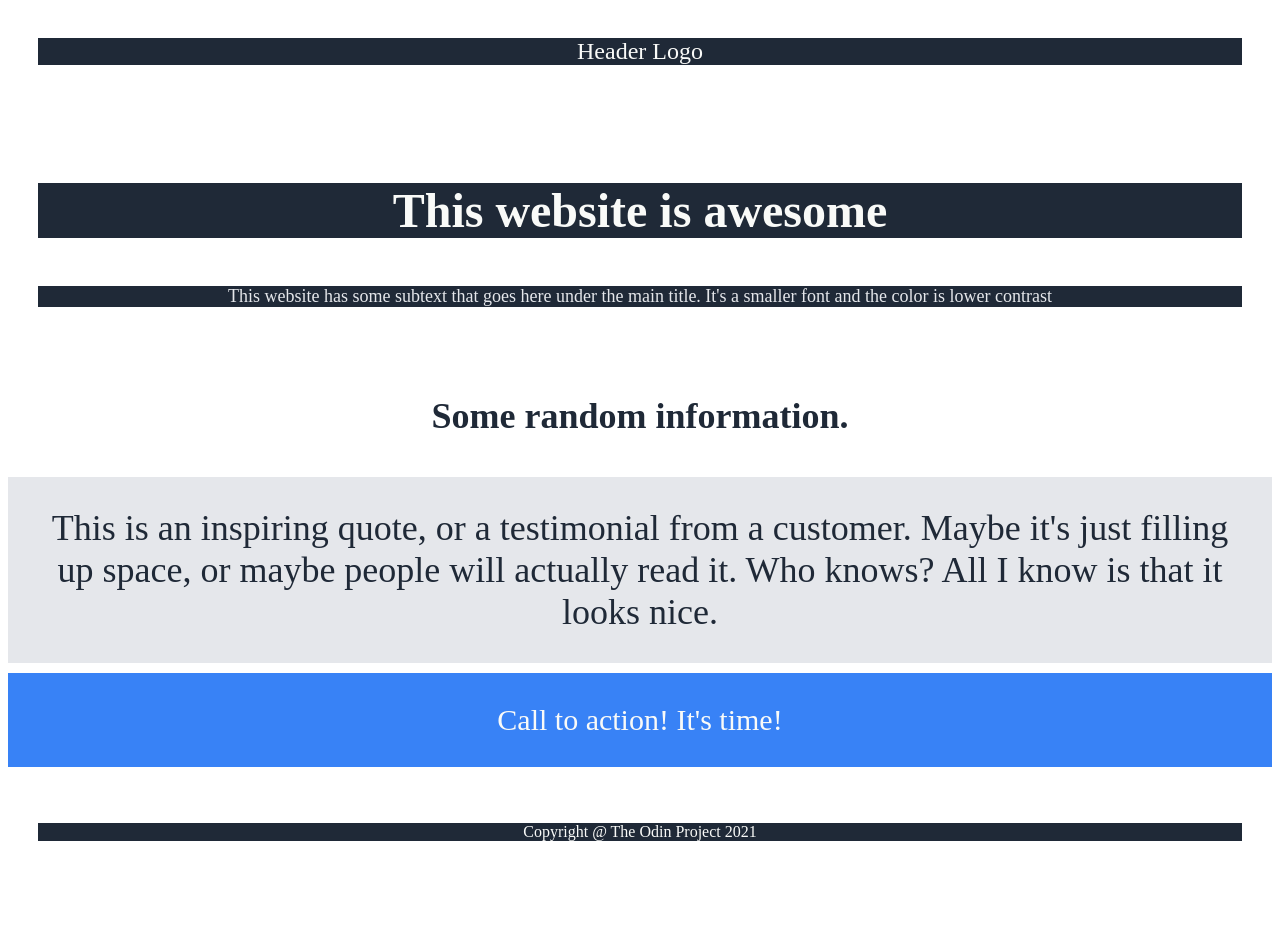
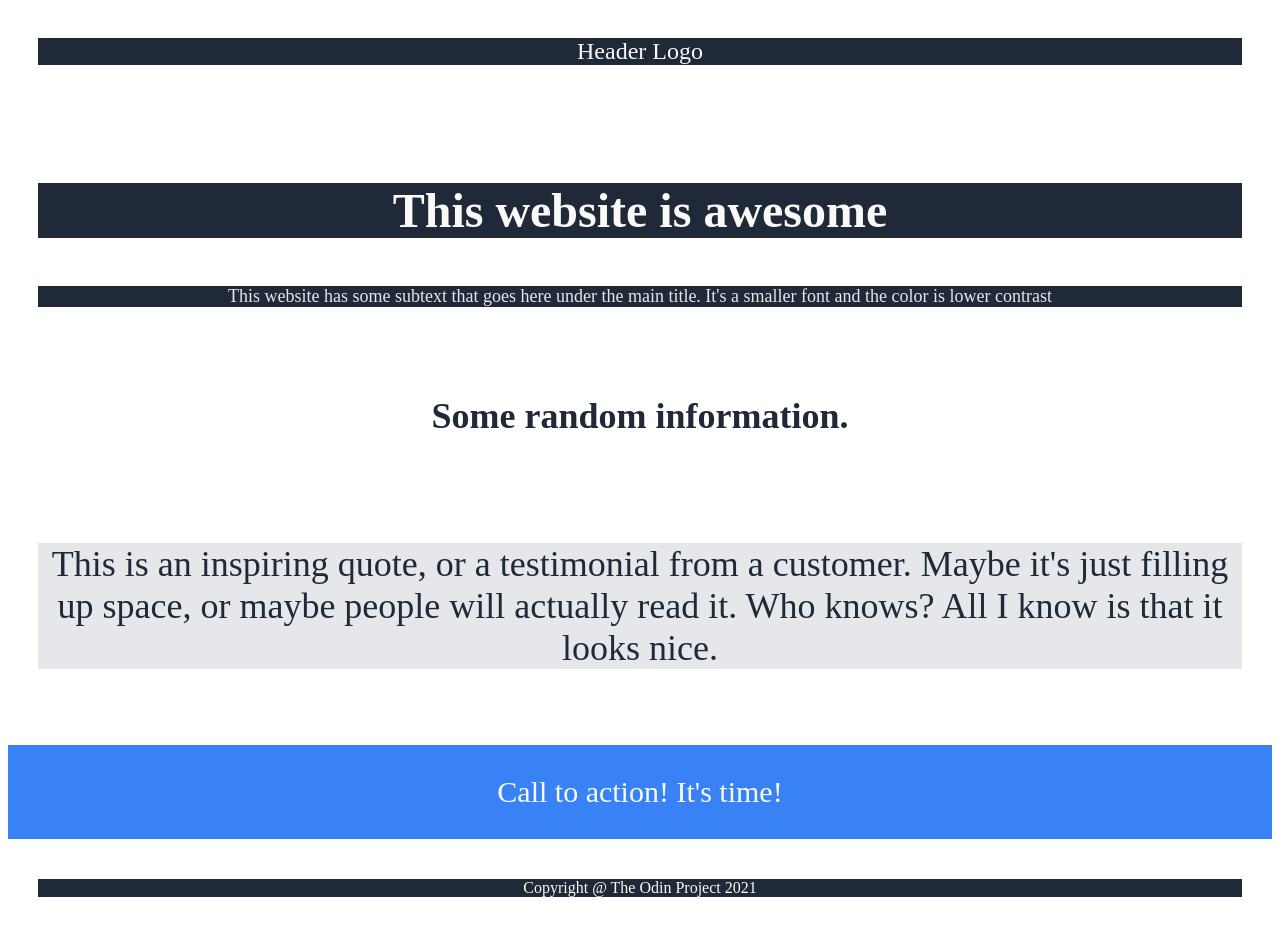
Before and after one commit to camillejo12/Landing-Page, a plain HTML site: page index.html in a window 1280 px wide. Before the commit the page ends 897 px from the top, so only its background shows below. Drawn offline with Linux system fonts and the light colour scheme.

Commit message:
Add index.html

```diff
--- a/index.html
+++ b/index.html
@@ -24,9 +24,9 @@
         Some random information.
         </div>
 
-        <div class="quote">
-        This is an inspiring quote, or a testimonial from a customer. Maybe it's just filling up space,
-        or maybe people will actually read it. Who knows? All I know is that it looks nice.
+        <div>
+        <p class="quote">This is an inspiring quote, or a testimonial from a customer. Maybe it's just filling up space,
+        or maybe people will actually read it. Who knows? All I know is that it looks nice.</p>
         </div>
 
         <div class="sign-up">
@@ -35,7 +35,7 @@
 
         <div>
         <footer class="footer">
-        <p>Copyright @ The Odin Project 2021</p>
+        Copyright @ The Odin Project 2021
         </footer>
         </div>
 
```
